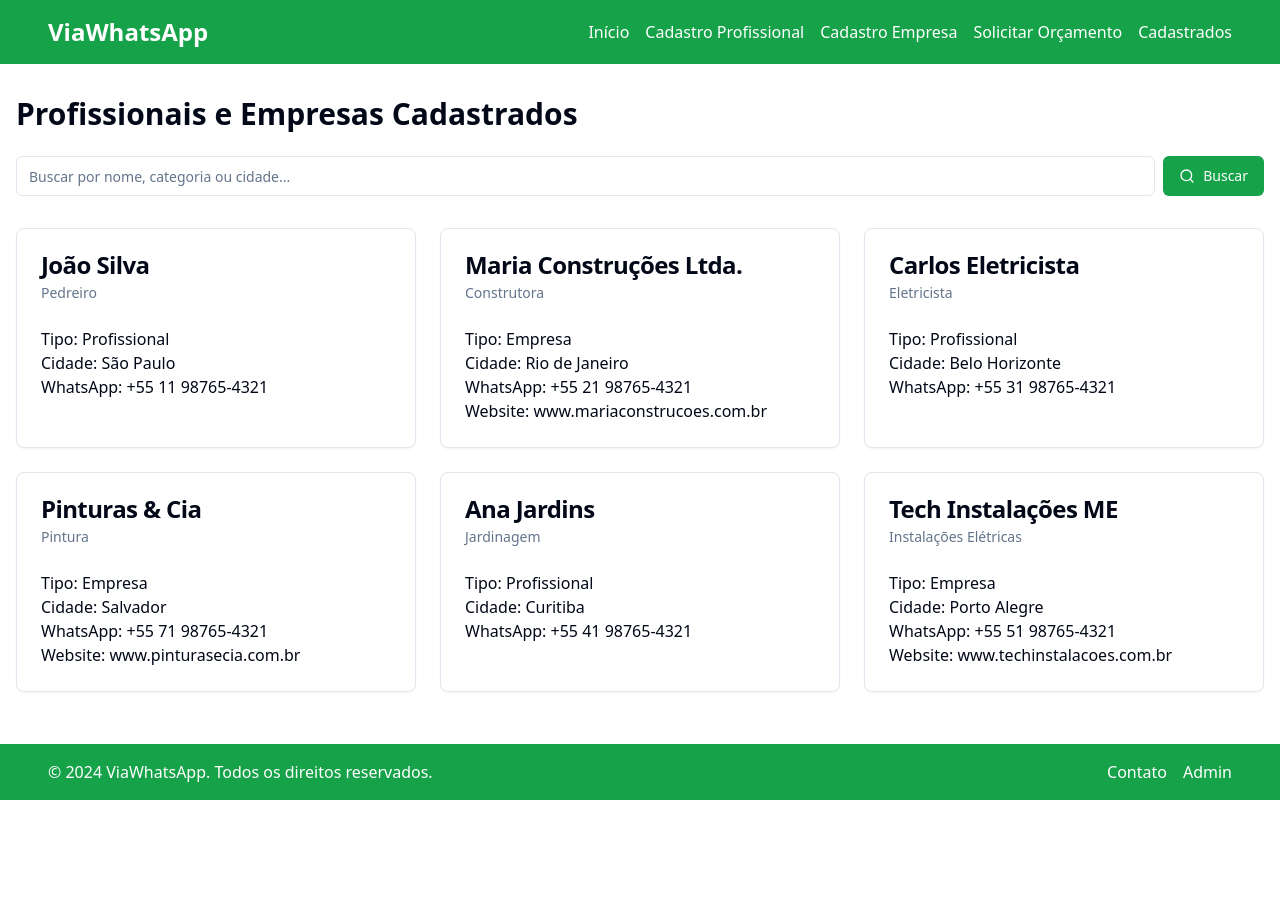
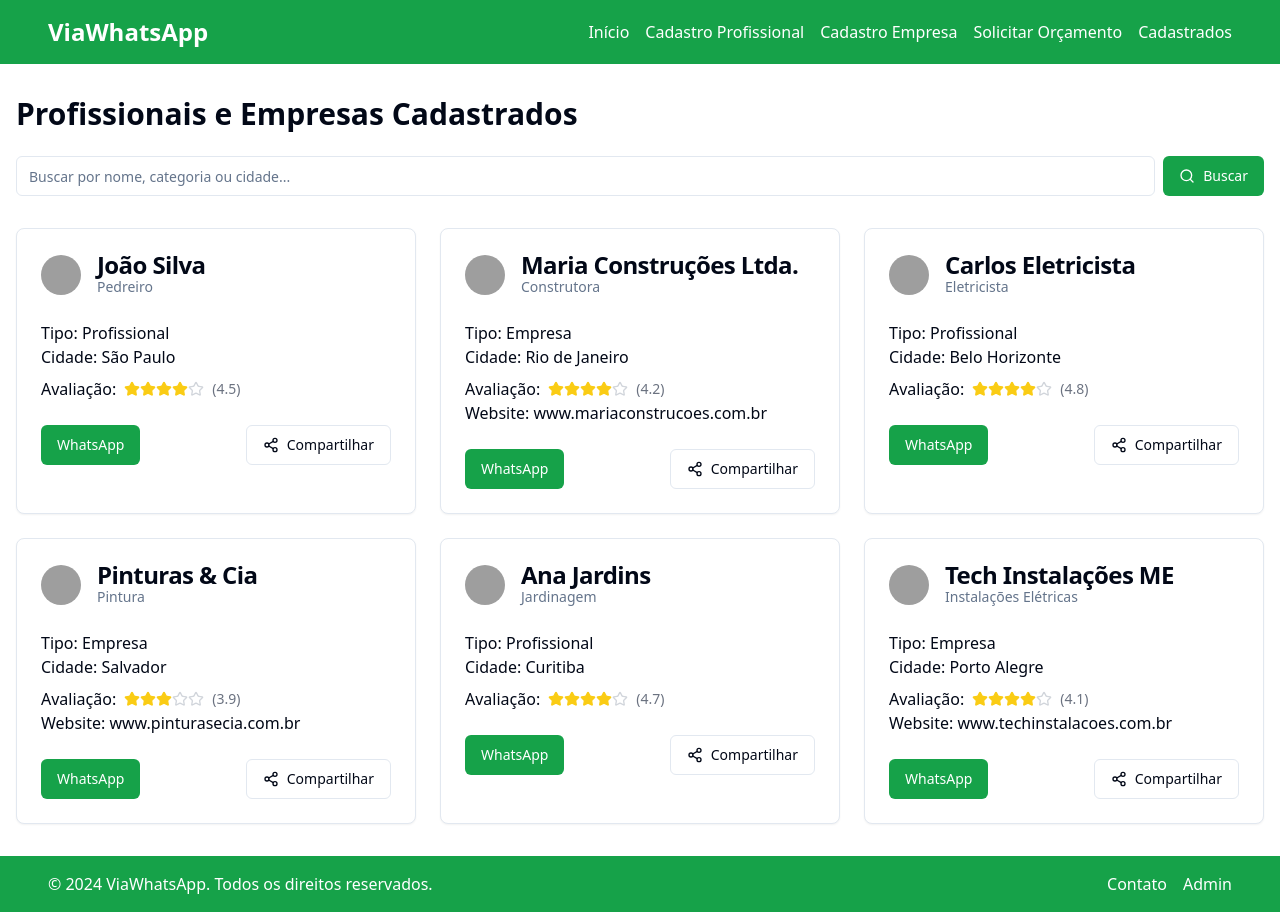
Before and after one commit to santos40/Solicitar-Profissional, a React (Vite) app: page /cadastrados in a window 1280 px wide. Before the commit the page ends 800 px from the top, so only its background shows below. Built offline with nearby package versions, Linux system fonts and the light colour scheme; grey boxes are pictures that could not be loaded.

Commit message:
Add WhatsApp button and rating feature
Implemented a WhatsApp button for contact numbers, added a field for logo type, and included a star rating system for evaluations.
[skip gpt_engineer]

```diff
--- a/src/pages/Cadastrados.jsx
+++ b/src/pages/Cadastrados.jsx
@@ -1,17 +1,18 @@
 import React, { useState } from 'react';
-import { Card, CardHeader, CardTitle, CardDescription, CardContent } from "@/components/ui/card";
+import { Card, CardHeader, CardTitle, CardDescription, CardContent, CardFooter } from "@/components/ui/card";
 import { Input } from "@/components/ui/input";
 import { Button } from "@/components/ui/button";
-import { Search } from "lucide-react";
+import { Search, Share2, Star } from "lucide-react";
+import { Avatar, AvatarFallback, AvatarImage } from "@/components/ui/avatar";
 
-// Mock data for professionals and companies
+// Update the mock data to include logo and rating
 const mockCadastrados = [
-  { id: 1, nome: "João Silva", categoria: "Pedreiro", cidade: "São Paulo", whatsapp: "+55 11 98765-4321", tipo: "Profissional" },
-  { id: 2, nome: "Maria Construções Ltda.", categoria: "Construtora", cidade: "Rio de Janeiro", whatsapp: "+55 21 98765-4321", website: "www.mariaconstrucoes.com.br", tipo: "Empresa" },
-  { id: 3, nome: "Carlos Eletricista", categoria: "Eletricista", cidade: "Belo Horizonte", whatsapp: "+55 31 98765-4321", tipo: "Profissional" },
-  { id: 4, nome: "Pinturas & Cia", categoria: "Pintura", cidade: "Salvador", whatsapp: "+55 71 98765-4321", website: "www.pinturasecia.com.br", tipo: "Empresa" },
-  { id: 5, nome: "Ana Jardins", categoria: "Jardinagem", cidade: "Curitiba", whatsapp: "+55 41 98765-4321", tipo: "Profissional" },
-  { id: 6, nome: "Tech Instalações ME", categoria: "Instalações Elétricas", cidade: "Porto Alegre", whatsapp: "+55 51 98765-4321", website: "www.techinstalacoes.com.br", tipo: "Empresa" },
+  { id: 1, nome: "João Silva", categoria: "Pedreiro", cidade: "São Paulo", whatsapp: "+5511987654321", tipo: "Profissional", logo: "/placeholder.svg", rating: 4.5 },
+  { id: 2, nome: "Maria Construções Ltda.", categoria: "Construtora", cidade: "Rio de Janeiro", whatsapp: "+5521987654321", website: "www.mariaconstrucoes.com.br", tipo: "Empresa", logo: "/placeholder.svg", rating: 4.2 },
+  { id: 3, nome: "Carlos Eletricista", categoria: "Eletricista", cidade: "Belo Horizonte", whatsapp: "+5531987654321", tipo: "Profissional", logo: "/placeholder.svg", rating: 4.8 },
+  { id: 4, nome: "Pinturas & Cia", categoria: "Pintura", cidade: "Salvador", whatsapp: "+5571987654321", website: "www.pinturasecia.com.br", tipo: "Empresa", logo: "/placeholder.svg", rating: 3.9 },
+  { id: 5, nome: "Ana Jardins", categoria: "Jardinagem", cidade: "Curitiba", whatsapp: "+5541987654321", tipo: "Profissional", logo: "/placeholder.svg", rating: 4.7 },
+  { id: 6, nome: "Tech Instalações ME", categoria: "Instalações Elétricas", cidade: "Porto Alegre", whatsapp: "+5551987654321", website: "www.techinstalacoes.com.br", tipo: "Empresa", logo: "/placeholder.svg", rating: 4.1 },
 ];
 
 const Cadastrados = () => {
@@ -26,6 +27,26 @@ const Cadastrados = () => {
       item.cidade.toLowerCase().includes(searchQuery.toLowerCase())
     );
     setFilteredCadastrados(filtered);
+  };
+
+  const handleShare = (item) => {
+    if (navigator.share) {
+      navigator.share({
+        title: `${item.nome} - ${item.categoria}`,
+        text: `Confira ${item.nome}, ${item.categoria} em ${item.cidade}`,
+        url: window.location.href,
+      })
+      .then(() => console.log('Conteúdo compartilhado com sucesso'))
+      .catch((error) => console.log('Erro ao compartilhar', error));
+    } else {
+      alert('Compartilhamento não suportado neste navegador');
+    }
+  };
+
+  const renderStars = (rating) => {
+    return Array(5).fill(0).map((_, i) => (
+      <Star key={i} className={`h-4 w-4 ${i < Math.floor(rating) ? 'text-yellow-400 fill-yellow-400' : 'text-gray-300'}`} />
+    ));
   };
 
   return (
@@ -52,15 +73,39 @@ const Cadastrados = () => {
         {filteredCadastrados.map((item) => (
           <Card key={item.id}>
             <CardHeader>
-              <CardTitle>{item.nome}</CardTitle>
-              <CardDescription>{item.categoria}</CardDescription>
+              <div className="flex items-center space-x-4">
+                <Avatar>
+                  <AvatarImage src={item.logo} alt={item.nome} />
+                  <AvatarFallback>{item.nome.charAt(0)}</AvatarFallback>
+                </Avatar>
+                <div>
+                  <CardTitle>{item.nome}</CardTitle>
+                  <CardDescription>{item.categoria}</CardDescription>
+                </div>
+              </div>
             </CardHeader>
             <CardContent>
               <p>Tipo: {item.tipo}</p>
               <p>Cidade: {item.cidade}</p>
-              <p>WhatsApp: {item.whatsapp}</p>
+              <div className="flex items-center space-x-2 mt-2">
+                <p>Avaliação:</p>
+                <div className="flex">{renderStars(item.rating)}</div>
+                <p className="text-sm text-gray-500">({item.rating})</p>
+              </div>
               {item.website && <p>Website: {item.website}</p>}
             </CardContent>
+            <CardFooter className="flex justify-between">
+              <Button
+                variant="default"
+                onClick={() => window.open(`https://wa.me/${item.whatsapp}`, '_blank')}
+              >
+                WhatsApp
+              </Button>
+              <Button variant="outline" onClick={() => handleShare(item)}>
+                <Share2 className="h-4 w-4 mr-2" />
+                Compartilhar
+              </Button>
+            </CardFooter>
           </Card>
         ))}
       </div>
```
